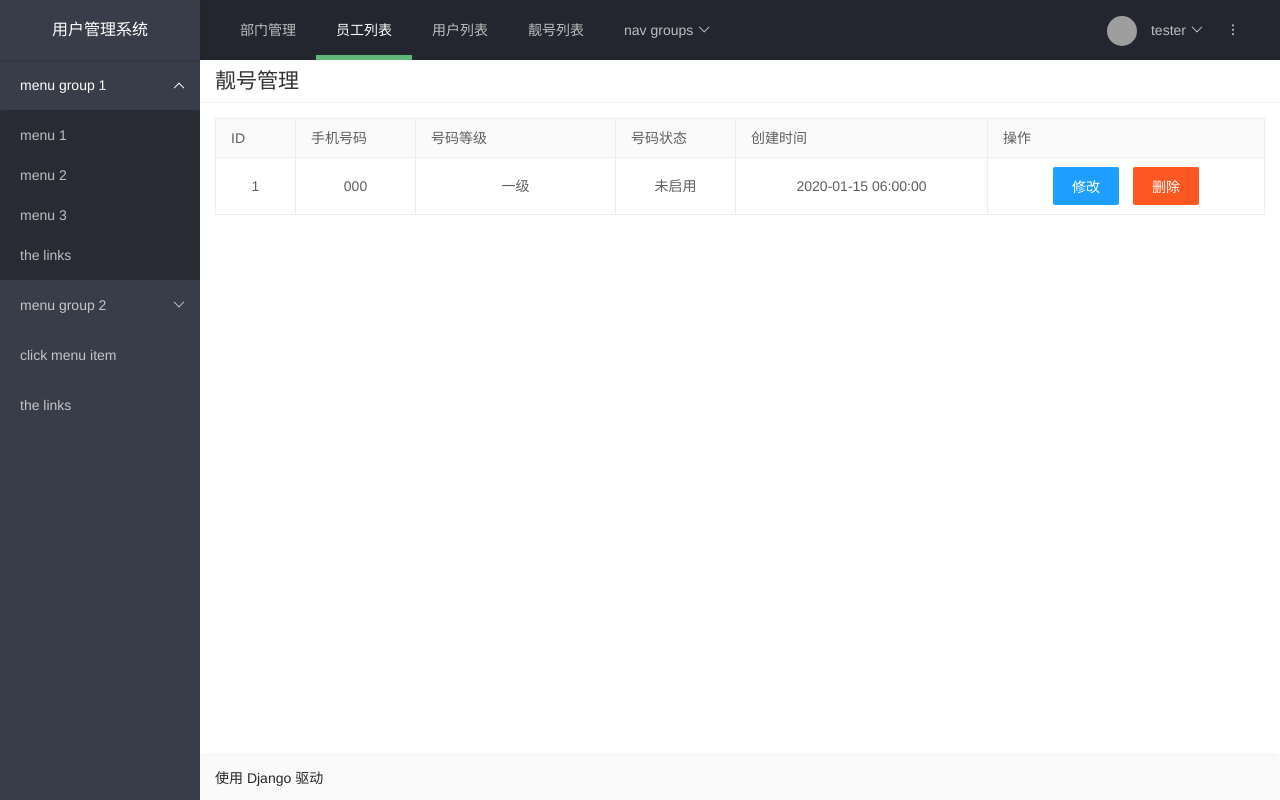
After one commit to Norman-pong/learn-django, a Django app: page /mobile/list in a window 1280 px wide. The commit adds this page. Run offline with Django 4.2, Linux system fonts and the light colour scheme; tables that the repository leaves empty hold one stand-in row (values such as "Sample post"); grey boxes are pictures that could not be loaded.

Commit message:
feat: 新建靓号管理数据表与查询

```diff
--- a/app02/models.py
+++ b/app02/models.py
@@ -38,3 +38,25 @@ class Employee(models.Model):
         (2,'女')
     )
     gender = models.SmallIntegerField(verbose_name='性别', choices=gender_choices)
+
+
+class PrettyNum(models.Model):
+    mobile = models.CharField(verbose_name='手机号码', max_length=11)
+    price = models.IntegerField(verbose_name='价格', default=0)
+
+    level_choices = (
+        (1, '一级'),
+        (2, '二级'),
+        (3, '三级'),
+        (4, '四级'),
+        (5, '五级'),
+    )
+
+    level = models.SmallIntegerField(verbose_name='手机等级', choices=level_choices, default=1)
+
+    status_choices = (
+        (1, '未启用'),
+        (2, '已使用')
+    )
+    status = models.SmallIntegerField(verbose_name='手机号使用状态', choices=status_choices, default=1)
+    create_date = models.DateTimeField(verbose_name='创建时间', auto_created=True, default=date.today())
--- a/app02/templates/layout.html
+++ b/app02/templates/layout.html
@@ -30,6 +30,9 @@
           </li>
           <li class="layui-nav-item layui-hide-xs">
             <a href="/user/list">用户列表</a>
+          </li>
+          <li class="layui-nav-item layui-hide-xs">
+            <a href="/mobile/list">靓号列表</a>
           </li>
           <li class="layui-nav-item">
             <a href="javascript:;">nav groups</a>
--- /dev/null
+++ b/app02/templates/mobile/list.html
@@ -0,0 +1,51 @@
+{% extends 'layout.html' %}
+{% load static %}
+{% block content %}
+  <div class="layui-card-header">
+    <h2>靓号管理</h2>
+  </div>
+  <div class="layui-card-body">
+    <table class="layui-table" style="text-align: center;">
+      <colgroup>
+        <col width="80">
+        <col width="120">
+        <col width="200">
+        <col width="120">
+      </colgroup>
+      <thead>
+        <tr>
+          <th>ID</th>
+          <th>手机号码</th>
+          <th>号码等级</th>
+          <th>号码状态</th>
+          <th>创建时间</th>
+          <th>操作</th>
+        </tr>
+      </thead>
+      <tbody>
+        {% for item in mobile_list %}
+          <tr>
+            <td>{{ item.id }}</td>
+            <td>{{ item.mobile }}</td>
+            <td>{{ item.get_level_display }}</td>
+            <td>{{ item.get_status_display }}</td>
+            <td>{{ item.create_date|date:'Y-m-d h:i:s'  }}</td>
+            <td>
+              <button type="button"
+                      class="layui-btn layui-bg-blue"
+                      lay-on="updateDept"
+                      data-id="{{ item.id }}">修改</button>
+              <button type="button"
+                      class="layui-btn layui-bg-red"
+                      lay-on="deleteDept"
+                      data-id="{{ item.id }}">删除</button>
+            </td>
+          </tr>
+        {% endfor %}
+      </tbody>
+    </table>
+  </div>
+{% endblock %}
+{% block js %}
+  <!-- <script src="{% static 'js/department.js' %}"></script> -->
+{% endblock %}
--- a/app02/views.py
+++ b/app02/views.py
@@ -3,7 +3,7 @@ from django.shortcuts import render, HttpResponse, redirect
 from django.http import JsonResponse, QueryDict
 from django.forms import ModelForm
 from django import forms
-from app02.models import Department, Employee
+from app02.models import Department, Employee, PrettyNum
 
 
 # Create your views here.
@@ -94,3 +94,9 @@ def dept(request):
 
     res_data = {"code": 200, "data": dept_name, "msg": "请求成功"}
     return JsonResponse(res_data)
+
+
+def mobile_list(request):
+    list = PrettyNum.objects.all()
+
+    return render(request, 'mobile/list.html', { 'mobile_list' : list})
--- a/test_demo/urls.py
+++ b/test_demo/urls.py
@@ -41,6 +41,7 @@ urlpatterns = [
     path('employee/list', app02_views.employee_index),
     path('employee/add', app02_views.employee_add_user_form),
     path('employee/<int:nid>/edit', app02_views.employee_edit_user),
+    path('mobile/list', app02_views.mobile_list),
 
     # api
     path('api/dept', app02_views.dept),
```
Also changed, not shown: app02/migrations/0005_prettynum_alter_employee_depart.py (added), app02/migrations/0006_prettynum_create_date.py (added).
